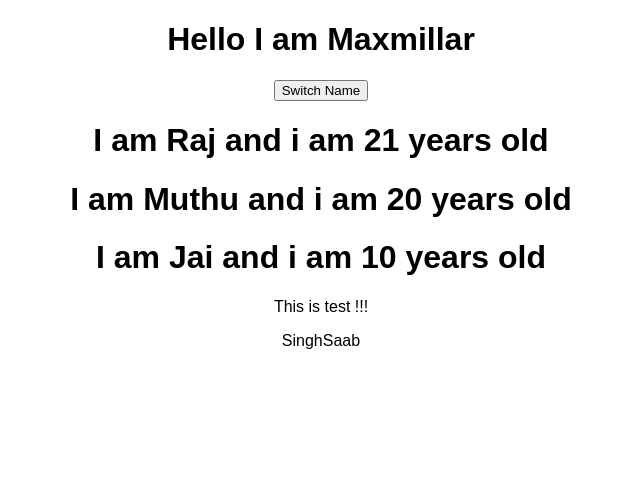
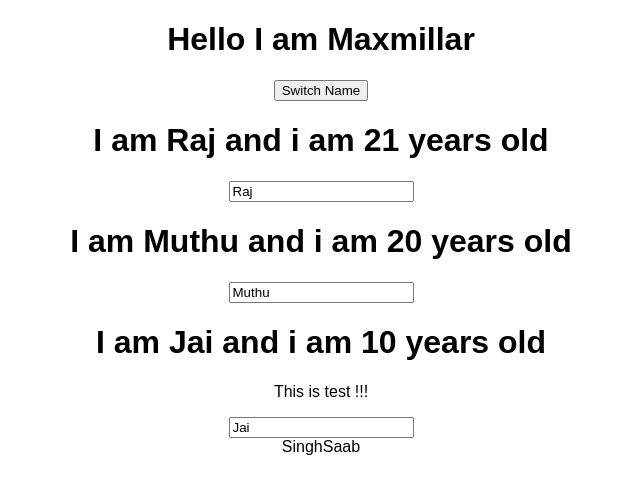
Before and after one commit to logologger/Complete-react-redux-guide, a React (Create React App) app in the folder Functional Components/functionapp/: page / in a window 1280 px wide. Shown: the top 494 px of the page, without its empty margins (319-959 px from the left). Built offline with nearby package versions, Linux system fonts and the light colour scheme.

Commit message:
Two Way Data Binding

```diff
--- a/Functional Components/functionapp/src/App.js
+++ b/Functional Components/functionapp/src/App.js
@@ -27,6 +27,16 @@
     /* React wont override the state which are not changed , it will just update the one which is change */
   }
 
+  nameChangeHandler = (event) => {
+    this.setState ( {
+      persons : [
+        {name: 'Rajat Babu' , age :21},
+        {name: 'okok', age : 20},
+        {name:  event.target.value, age : 10}
+      ]
+    });
+  }
+
 
   render() {
     return (
@@ -36,7 +46,7 @@
      <button onClick = {this.switchNameHandler.bind(this , 'Saajan Saajan')}>Switch Name </button>
      <Person age={this.state.persons[0].age} name={this.state.persons[0].name}/>
      <Person age={this.state.persons[1].age} name={this.state.persons[1].name}/>
-     <Person age={this.state.persons[2].age} name={this.state.persons[2].name}
+     <Person changed = {this.nameChangeHandler} age={this.state.persons[2].age} name={this.state.persons[2].name}
      click = { () =>  this.switchNameHandler('Thoran')}
      >
       This is test !!!
--- a/Functional Components/functionapp/src/Person/Person.js
+++ b/Functional Components/functionapp/src/Person/Person.js
@@ -5,6 +5,7 @@
         <div>
         <h1 onClick = {props.click}> I am {props.name} and i am { props.age } years old </h1>
         <p> { props.children }</p>
+        <input type="text" onChange = {props.changed} value={props.name}/>
         </div>
     )
 }
```
Also changed, not shown: 1 other file (tests, documents, lock files or other folders).
